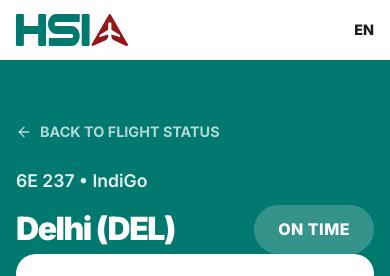
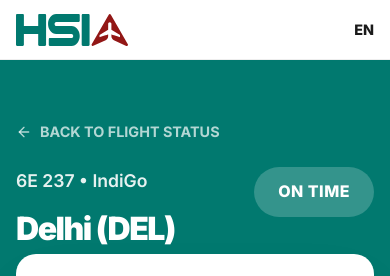
Before and after one commit to mailtohamim/HSIA-Airport, a Next.js app: page /flights/6E-237 in a window 390 px wide. Shown: the top 276 px of the page. Built offline with nearby package versions, Linux system fonts and the light colour scheme.

Commit message:
Fix UI: Correct padding overrides and allow header to wrap on mobile flight details page

```diff
--- a/src/app/flights/[id]/page.js
+++ b/src/app/flights/[id]/page.js
@@ -33,7 +33,7 @@
           <Link href="/flights/status" style={{ display: 'flex', alignItems: 'center', gap: 8, color: 'rgba(255,255,255,0.7)', fontSize: '0.9rem', marginBottom: 24, fontWeight: 700 }}>
             <ArrowLeft size={16} /> BACK TO FLIGHT STATUS
           </Link>
-          <div style={{ display: 'flex', justifyContent: 'space-between', alignItems: 'flex-end' }}>
+          <div style={{ display: 'flex', justifyContent: 'space-between', alignItems: 'flex-start', flexWrap: 'wrap', gap: 16 }}>
             <div>
               <div style={{ fontSize: '1.1rem', fontWeight: 600, opacity: 0.9, marginBottom: 8 }}>
                 {flight.flightNumber} • {airline ? airline.name : ''}
@@ -70,7 +70,7 @@
         </div>
       </div>
 
-      <div className="container" style={{ padding: '80px 0 120px' }}>
+      <div className="container" style={{ paddingTop: 80, paddingBottom: 120 }}>
         {/* Tracker Section - Now visible for all flights including arrivals */}
         <div style={{ marginBottom: 80 }}>
           <h2 className="section-title" style={{ textAlign: 'left', marginBottom: 32 }}>Live Flight Tracker</h2>
```
